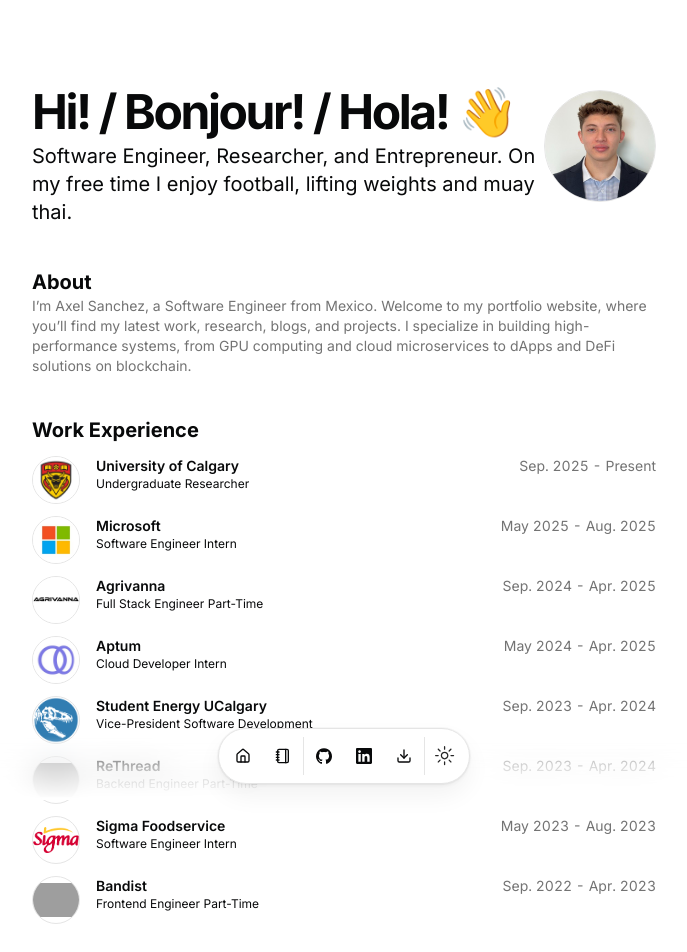
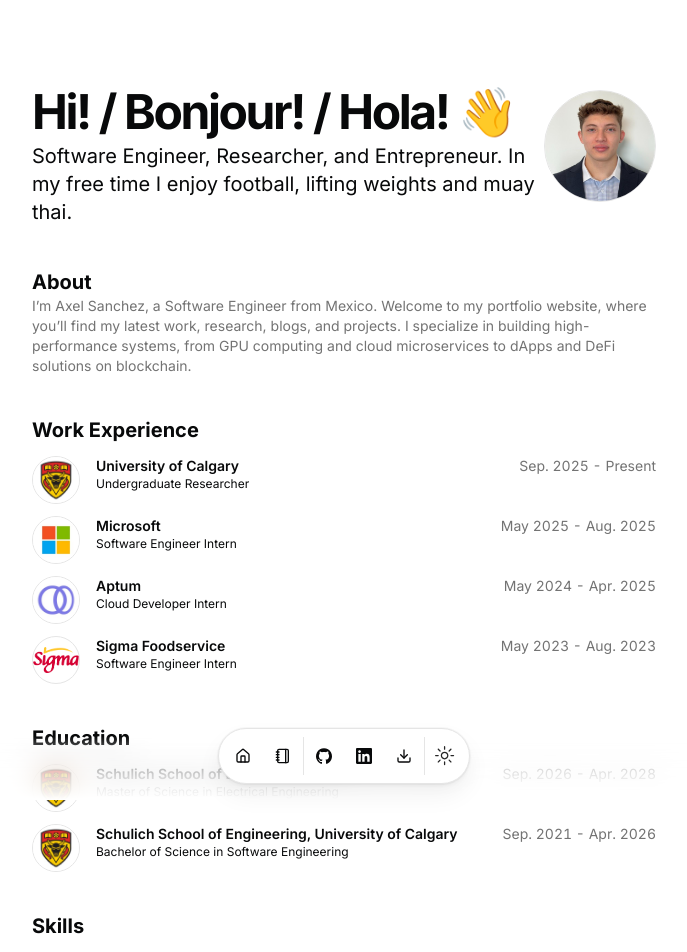
Before and after one commit to Axeloooo/Portfolio, a Next.js app: page / in a window 1280 px wide. Shown: the top 952 px of the page, without its empty margins (296-983 px from the left). Built offline with nearby package versions, Linux system fonts and the light colour scheme; grey boxes are pictures that could not be loaded.

Commit message:
fix: update resume description and comment out previous job entries

```diff
--- a/src/data/resume.tsx
+++ b/src/data/resume.tsx
@@ -8,7 +8,7 @@ export const DATA = {
   location: "Calgary, Alberta",
   locationLink: "https://www.google.com/maps/place/calgary",
   description:
-    "Software Engineer, Researcher, and Entrepreneur. On my free time I enjoy football, lifting weights and muay thai.",
+    "Software Engineer, Researcher, and Entrepreneur. In my free time I enjoy football, lifting weights and muay thai.",
   summary:
     "I’m Axel Sanchez, a Software Engineer from Mexico. Welcome to my portfolio website, where you’ll find my latest work, research, blogs, and projects. I specialize in building high-performance systems, from GPU computing and cloud microservices to dApps and DeFi solutions on blockchain.",
   avatarUrl: "/me.png",
@@ -129,18 +129,18 @@ export const DATA = {
       description:
         "Built a custom CUDA all-reduce (TRT plugin) on H200s with NVLink/P2P fallback; optimized GPU comms/GEMM and integrated research into production experiments.",
     },
-    {
-      company: "Agrivanna",
-      href: "https://www.agrivanna.com/",
-      badges: [],
-      location: "Calgary, Alberta",
-      title: "Full Stack Engineer Part-Time",
-      logoUrl: "/agrivanna-logo.jpeg",
-      start: "Sep. 2024",
-      end: "Apr. 2025",
-      description:
-        "Shipped Go/Java microservices and ML features (scikit-learn + PyTorch) for personalized health; deployed FastAPI on Kubernetes and mentored teammates on Docker/K8s.",
-    },
+    // {
+    //   company: "Agrivanna",
+    //   href: "https://www.agrivanna.com/",
+    //   badges: [],
+    //   location: "Calgary, Alberta",
+    //   title: "Full Stack Engineer Part-Time",
+    //   logoUrl: "/agrivanna-logo.jpeg",
+    //   start: "Sep. 2024",
+    //   end: "Apr. 2025",
+    //   description:
+    //     "Shipped Go/Java microservices and ML features (scikit-learn + PyTorch) for personalized health; deployed FastAPI on Kubernetes and mentored teammates on Docker/K8s.",
+    // },
     {
       company: "Aptum",
       href: "https://aptum.com/",
@@ -153,30 +153,30 @@ export const DATA = {
       description:
         "Scaled Kubernetes infra with Terraform/Helm and Jenkins CI, doubling throughput; migrated a monolith to gRPC microservices (Java/Spring/MySQL) with a 66% perf lift.",
     },
-    {
-      company: "Student Energy UCalgary",
-      badges: [],
-      href: "https://studentenergyuofc.org/",
-      location: "Calgary, Alberta",
-      title: "Vice-President Software Development",
-      logoUrl: "/seuc-logo.png",
-      start: "Sep. 2023",
-      end: "Apr. 2024",
-      description:
-        "Launched a Next.js/TypeScript news app (+70% engagement) and automated AWS infra with Terraform + GitHub Actions; led hiring and set engineering standards.",
-    },
-    {
-      company: "ReThread",
-      badges: [],
-      href: "#",
-      location: "Calgary, Alberta",
-      title: "Backend Engineer Part-Time",
-      logoUrl: "/rethread-logo.png",
-      start: "Sep. 2023",
-      end: "Apr. 2024",
-      description:
-        "Designed TypeScript/Express microservices with Redis caching on AWS/Kubernetes; prototyped a PyTorch CNN for fabric classification and set CI/code-review practices.",
-    },
+    // {
+    //   company: "Student Energy UCalgary",
+    //   badges: [],
+    //   href: "https://studentenergyuofc.org/",
+    //   location: "Calgary, Alberta",
+    //   title: "Vice-President Software Development",
+    //   logoUrl: "/seuc-logo.png",
+    //   start: "Sep. 2023",
+    //   end: "Apr. 2024",
+    //   description:
+    //     "Launched a Next.js/TypeScript news app (+70% engagement) and automated AWS infra with Terraform + GitHub Actions; led hiring and set engineering standards.",
+    // },
+    // {
+    //   company: "ReThread",
+    //   badges: [],
+    //   href: "#",
+    //   location: "Calgary, Alberta",
+    //   title: "Backend Engineer Part-Time",
+    //   logoUrl: "/rethread-logo.png",
+    //   start: "Sep. 2023",
+    //   end: "Apr. 2024",
+    //   description:
+    //     "Designed TypeScript/Express microservices with Redis caching on AWS/Kubernetes; prototyped a PyTorch CNN for fabric classification and set CI/code-review practices.",
+    // },
     {
       company: "Sigma Foodservice",
       href: "https://www.sigma-alimentos.com/en/",
@@ -189,18 +189,18 @@ export const DATA = {
       description:
         "Integrated Copomex API in .NET/C# for 10k+ locations (↑ address accuracy 80%); added Playwright E2E + Jenkins to slash QA time and speed deployments.",
     },
-    {
-      company: "Bandist",
-      href: "#",
-      badges: [],
-      location: "Calgary, AB",
-      title: "Frontend Engineer Part-Time",
-      logoUrl: "/bandist-logo.png",
-      start: "Sep. 2022",
-      end: "Apr. 2023",
-      description:
-        "Connected Django app to Ticketmaster/Spotify, cut costs 20%, and managed PostgreSQL/GCP for 10k+ MAU; shipped a Flutter mobile app with 99.95% uptime on Firebase.",
-    },
+    // {
+    //   company: "Bandist",
+    //   href: "#",
+    //   badges: [],
+    //   location: "Calgary, AB",
+    //   title: "Frontend Engineer Part-Time",
+    //   logoUrl: "/bandist-logo.png",
+    //   start: "Sep. 2022",
+    //   end: "Apr. 2023",
+    //   description:
+    //     "Connected Django app to Ticketmaster/Spotify, cut costs 20%, and managed PostgreSQL/GCP for 10k+ MAU; shipped a Flutter mobile app with 99.95% uptime on Firebase.",
+    // },
   ],
   education: [
     {
```
Also changed, not shown: 1 other file (tests, documents, lock files or other folders).
